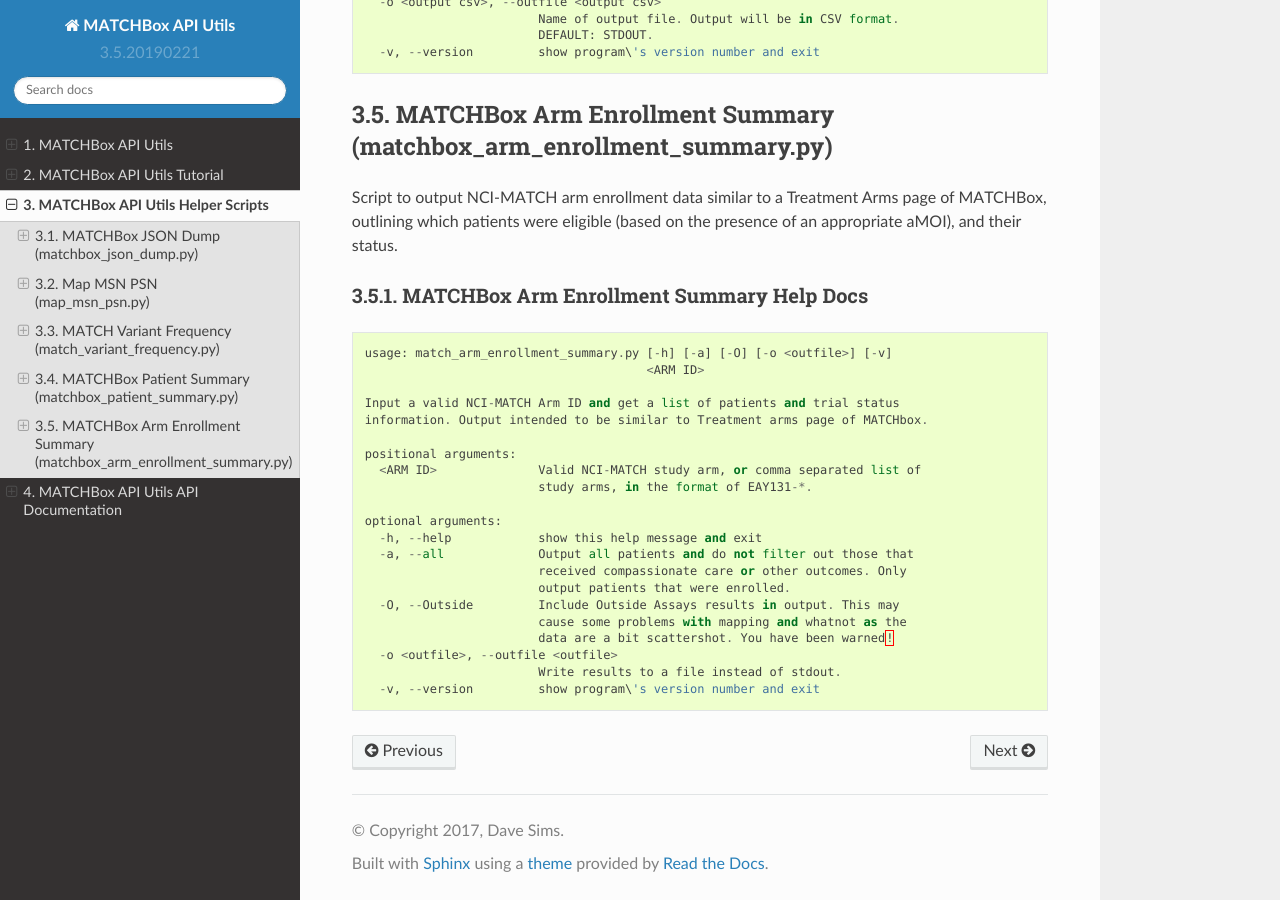
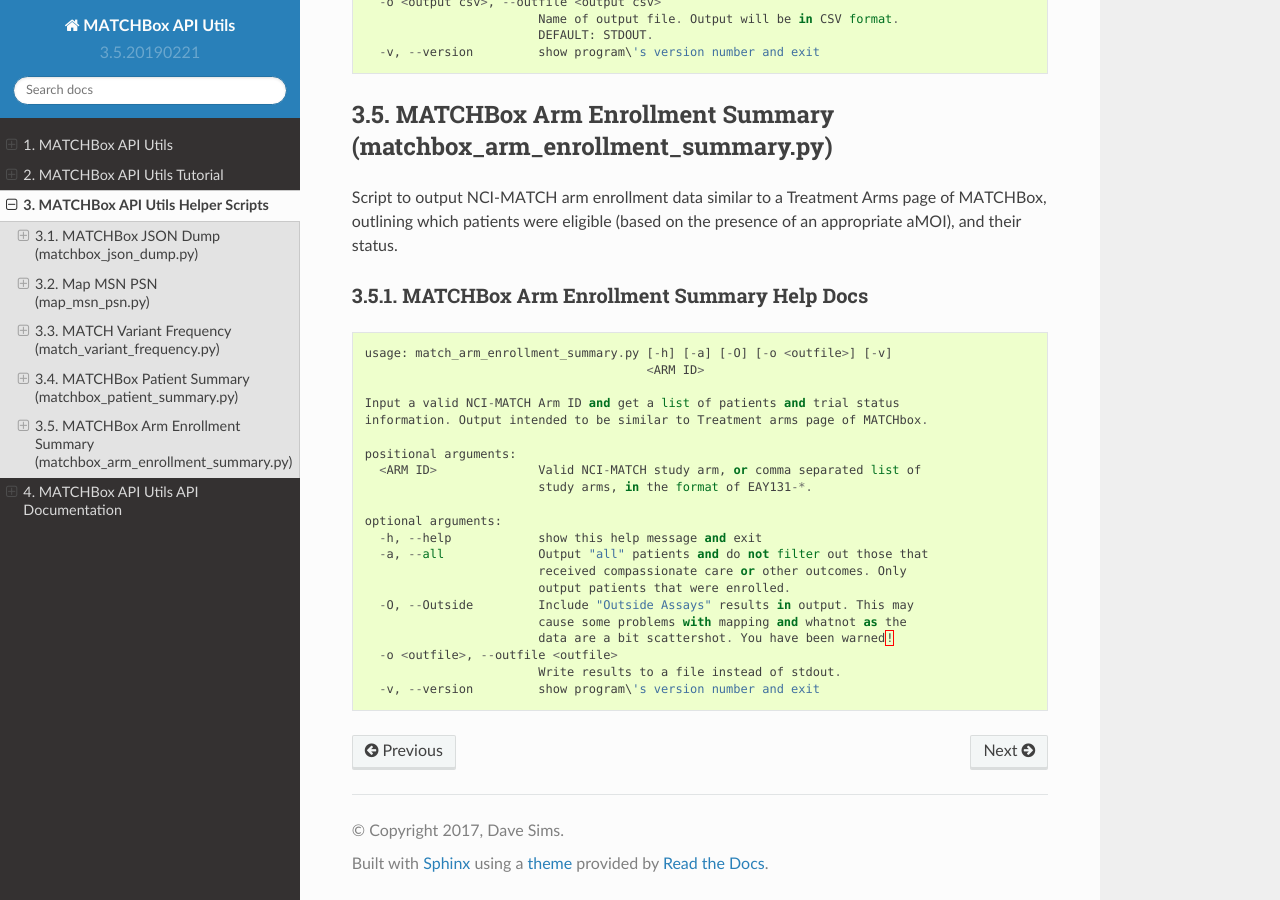
Before and after one commit to FNL-MoCha/matchbox_api_utils, a Sphinx documentation site: the page built from doc/helper_scripts.rst, in a window 1280 px wide and 900 px high, scrolled down 3938 px. Built offline with Sphinx 7.4.7 and the Read the Docs theme 2.0.0, drawn with Linux system fonts in a browser that asks for light colours.

```diff
--- a/doc/helper_scripts.rst
+++ b/doc/helper_scripts.rst
@@ -240,10 +240,10 @@ MATCHBox Arm Enrollment Summary Help Docs
 
    optional arguments:
      -h, --help            show this help message and exit
-     -a, --all             Output all patients and do not filter out those that
+     -a, --all             Output "all" patients and do not filter out those that
                            received compassionate care or other outcomes. Only
                            output patients that were enrolled.
-     -O, --Outside         Include Outside Assays results in output. This may
+     -O, --Outside         Include "Outside Assays" results in output. This may
                            cause some problems with mapping and whatnot as the
                            data are a bit scattershot. You have been warned!
      -o <outfile>, --outfile <outfile>
```
Also changed, not shown: 1 other file.
